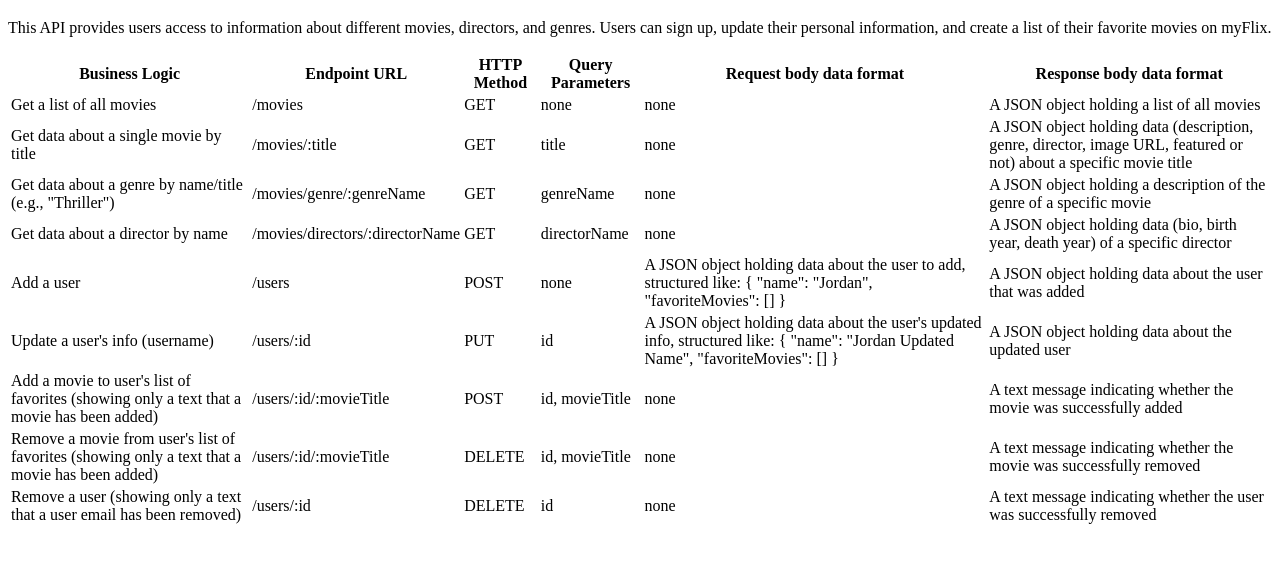
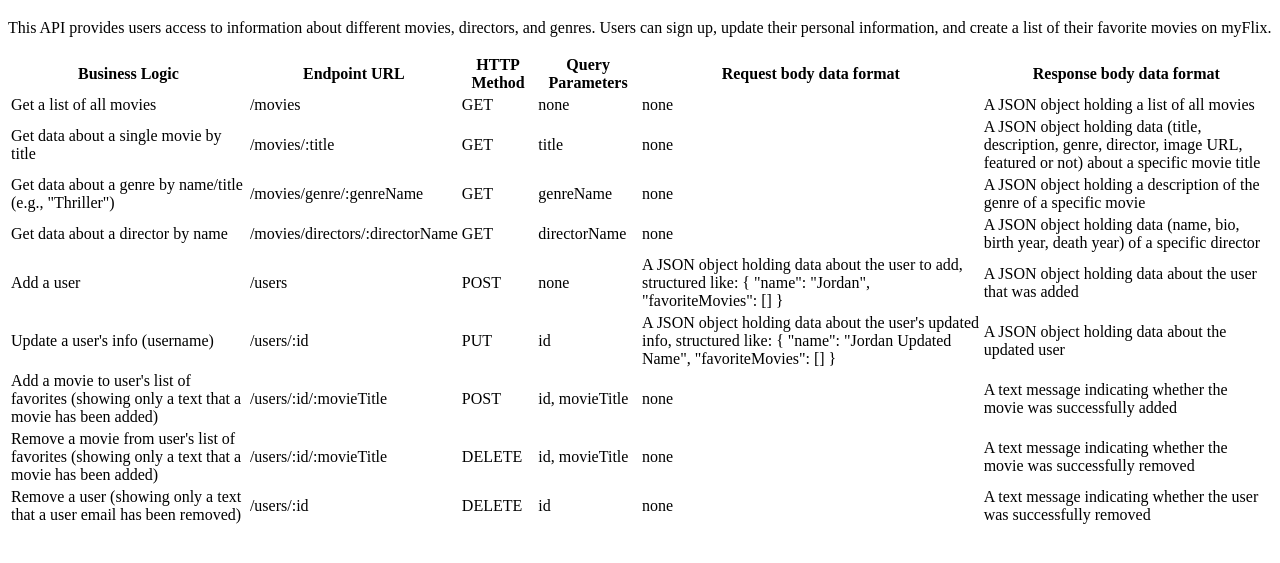
Before and after one commit to jordanl412/myFlix-API, a website: page public/documentation.html in a window 1280 px wide. Shown: the part 61-624 px from the top of the page. Drawn offline with Linux system fonts and the light colour scheme.

Commit message:
Updated endpoint descriptions
Specified that title will be in JSON for a movie, and that name will be in JSON for a director

```diff
--- a/public/documentation.html
+++ b/public/documentation.html
@@ -38,7 +38,7 @@
             <td>GET</td>
             <td>title</td>
             <td>none</td>
-            <td>A JSON object holding data (description, genre, director,
+            <td>A JSON object holding data (title, description, genre, director,
                 image URL, featured or not) about a specific movie title</td>
         </tr>
         <tr>
@@ -57,7 +57,7 @@
             <td>GET</td>
             <td>directorName</td>
             <td>none</td>
-            <td>A JSON object holding data (bio, birth year, death year) of
+            <td>A JSON object holding data (name, bio, birth year, death year) of
                 a specific director</td>
         </tr>
         <tr>
```
